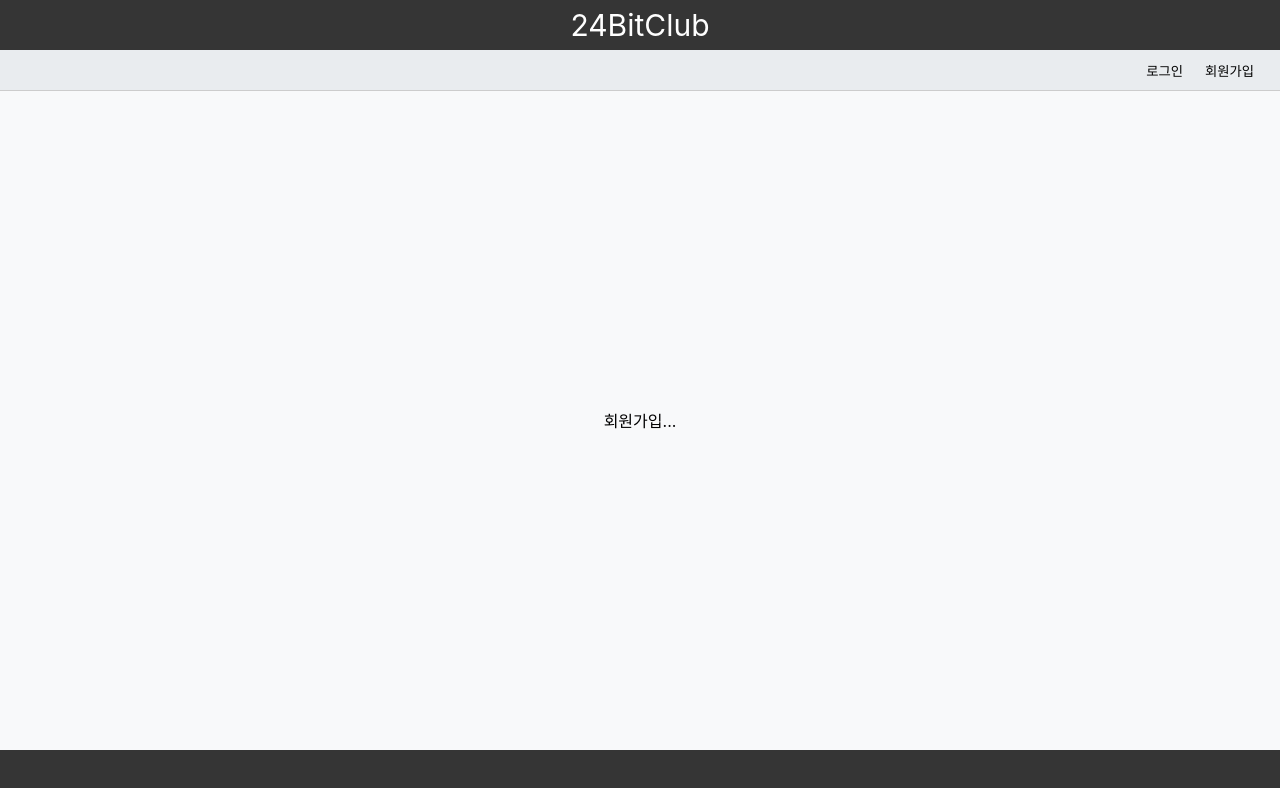
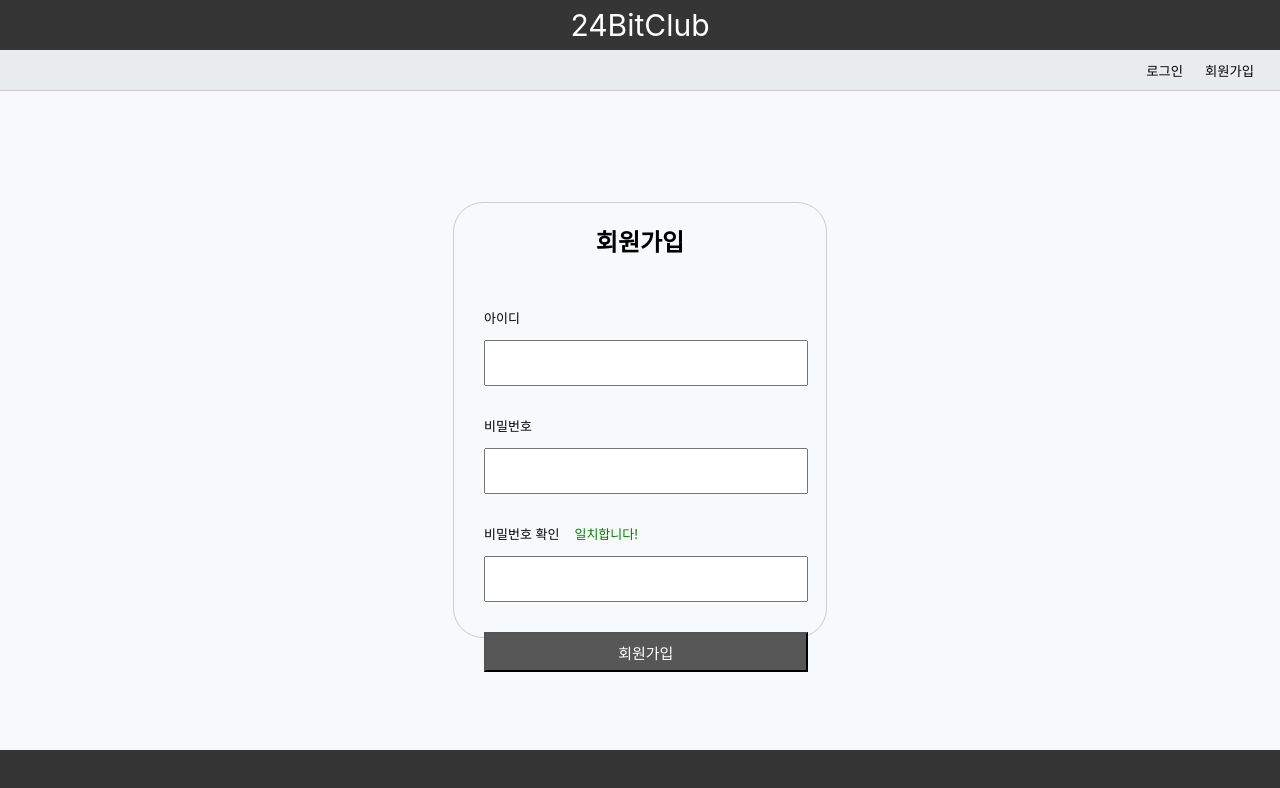
Before and after one commit to dododokk/24BitClub-React, a React (Create React App) app: page /register in a window 1280 px wide. Shown: the top 788 px of the page. Built offline with nearby package versions, Linux system fonts and the light colour scheme.

Commit message:
회원가입

```diff
--- a/src/component/Login.js
+++ b/src/component/Login.js
@@ -1,11 +1,11 @@
-import React, {useState, useContext} from "react";
+import React, { useState, useContext } from "react";
 import { useNavigate } from "react-router-dom";
 import { UserContext } from "../context/UserContext";
 import { AuthContext } from "../context/AuthContext";
 import "../style/Login.css";
 
-function Input(props){
-    return(
+function Input(props) {
+    return (
         <div id="input">
             <p>{props.title}</p>
             <input type={props.type} value={props.value} onChange={props.onChange} />
@@ -13,8 +13,8 @@ function Input(props){
     );
 }
 
-function Login(){
-    const {setUserId, setUserPw} = useContext(UserContext);
+function Login() {
+    const { setUserId, setUserPw } = useContext(UserContext);
     const { isLoggedIn, setIsLoggedIn } = useContext(AuthContext);
     const [inputId, setInputId] = useState("");
     const [inputPw, setInputPw] = useState("");
@@ -24,18 +24,20 @@ function Login(){
     const handlePwChange = (e) => setInputPw(e.target.value);
 
     const handleLogin = () => {
+        if (inputId && inputPw) {
             setUserId(inputId);
             setInputPw(inputPw);
             setIsLoggedIn(true);
             navigate('/');
             //나중에 서버에 전송
         }
+    }
 
     const handleRegis = () => {
         navigate('/register');
     };
 
-    return(
+    return (
         <div id="login">
             <h2>로그인</h2>
             <Input title="아이디" type="text" value={inputId} onChange={handleIdChange} />
--- a/src/component/Register.js
+++ b/src/component/Register.js
@@ -1,8 +1,54 @@
-import React from "react";
+import React, { useState } from "react";
+import { useNavigate } from "react-router-dom";
+import "../style/Register.css"
 
-function Register(){
-    return(
-        <p>회원가입...</p>
+function Input(props) {
+    return (
+        <div id="input">
+            <p id="input-title">{props.title}
+                {props.warning && (
+                <span id={props.check ? "warning" : "safe"}>
+                    {props.warning}
+                </span>
+            )}</p>
+            <input type={props.type} value={props.value} onChange={props.onChange} />
+        </div>
+    );
+}
+
+function Register() {
+    const [inputId, setInputId] = useState("");
+    const [inputPw, setInputPw] = useState("");
+    const [confirmPw, setConfirmPw] = useState("");
+    const [checkPw, setCheckPw] = useState(false);
+    const navigate = useNavigate();
+
+    const handleIdChange = (e) => setInputId(e.target.value);
+    const handlePwChange = (e) => {
+        setInputPw(e.target.value);
+        setCheckPw(confirmPw!==""&&confirmPw!==e.target.value);
+    };
+    const handlePwCheck = (e) => {
+        setConfirmPw(e.target.value);
+        setCheckPw(inputPw!==e.target.value);
+    }
+
+    const handleRegister = () => {
+        if(!checkPw && inputId && inputPw && confirmPw){
+            navigate('/login');
+            // 서버에 회원가입 정보 전달
+        }
+    }
+
+    return (
+        <div id="register">
+            <h2>회원가입</h2>
+            <Input title="아이디" type="text" value={inputId} onChange={handleIdChange} />
+            <Input title="비밀번호" type="password" value={inputPw} onChange={handlePwChange} />
+            <Input title="비밀번호 확인" type="password" value={confirmPw} onChange={handlePwCheck} check={checkPw}
+            warning = {checkPw ? "※ 비밀번호가 일치하지 않습니다." : "일치합니다!"} />
+            <button id="idBtn" onClick={handleRegister}>회원가입</button>
+        </div>
     );
 }
 
--- /dev/null
+++ b/src/style/Register.css
@@ -0,0 +1,50 @@
+#register{
+    width: 30%;
+    height: 70%;
+    border-radius: 30px;
+    border: 1px solid #CCC;
+    margin: 0 auto;
+}
+
+#register h2{
+    text-align: center;
+    margin-top: 20px;
+    margin-bottom: 50px;
+    color: black;
+}
+
+#input-title{
+    font-size: 13px;
+    color: black;
+    margin-left: 30px;
+    margin-top: 30px;
+}
+
+#input input{
+    width: 85%;
+    height: 40px;
+    margin-left: 30px;
+    font-size: 15px;
+}
+
+#idBtn{
+    width: 87%;
+    height: 40px;
+    margin-left: 30px;
+    margin-top: 30px;
+    font-size: 15px;
+    background-color: #575757;
+    color: white;
+    cursor: pointer;
+}
+
+#warning{
+    font-size: 13px;
+    color: red;
+    margin-left: 15px;
+}
+#safe{
+    font-size: 13px;
+    color: green;
+    margin-left: 15px;
+}
```
Lines whose indentation alone changed are shown as unchanged.
